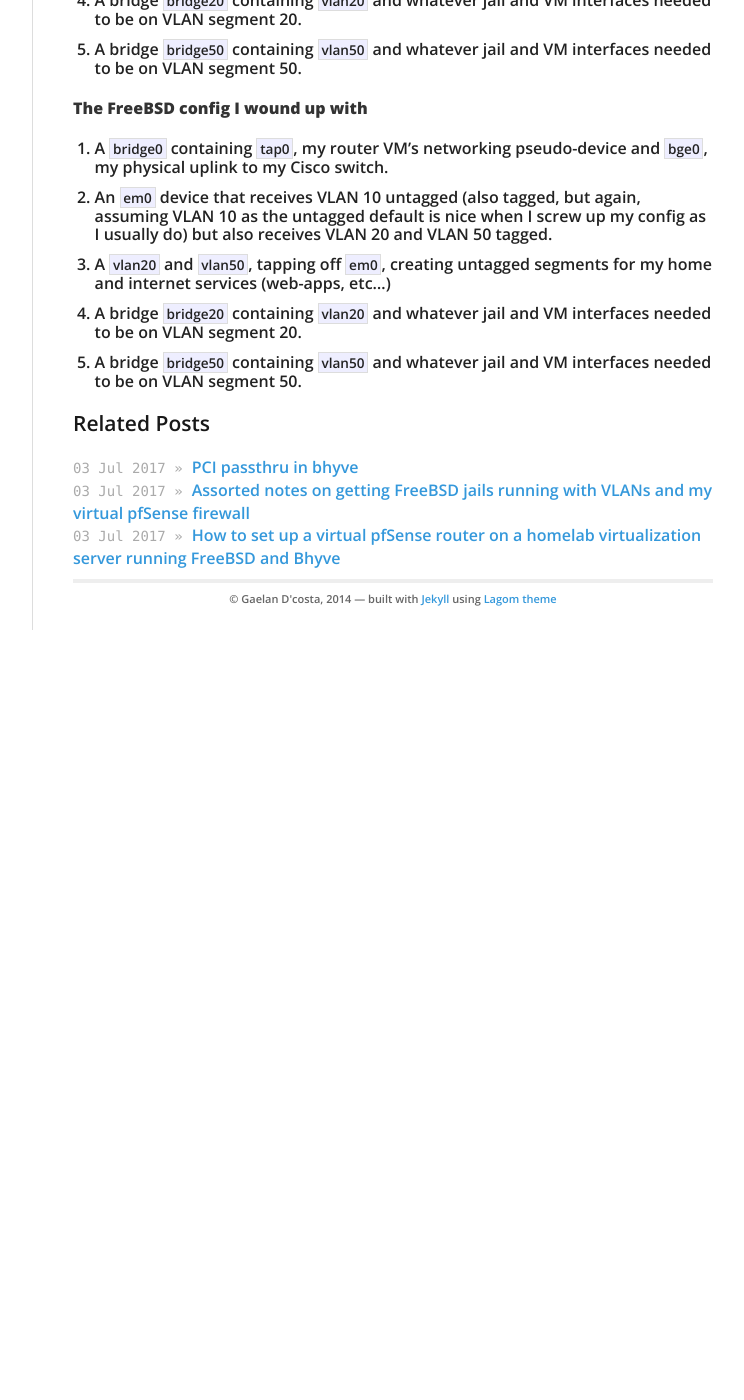
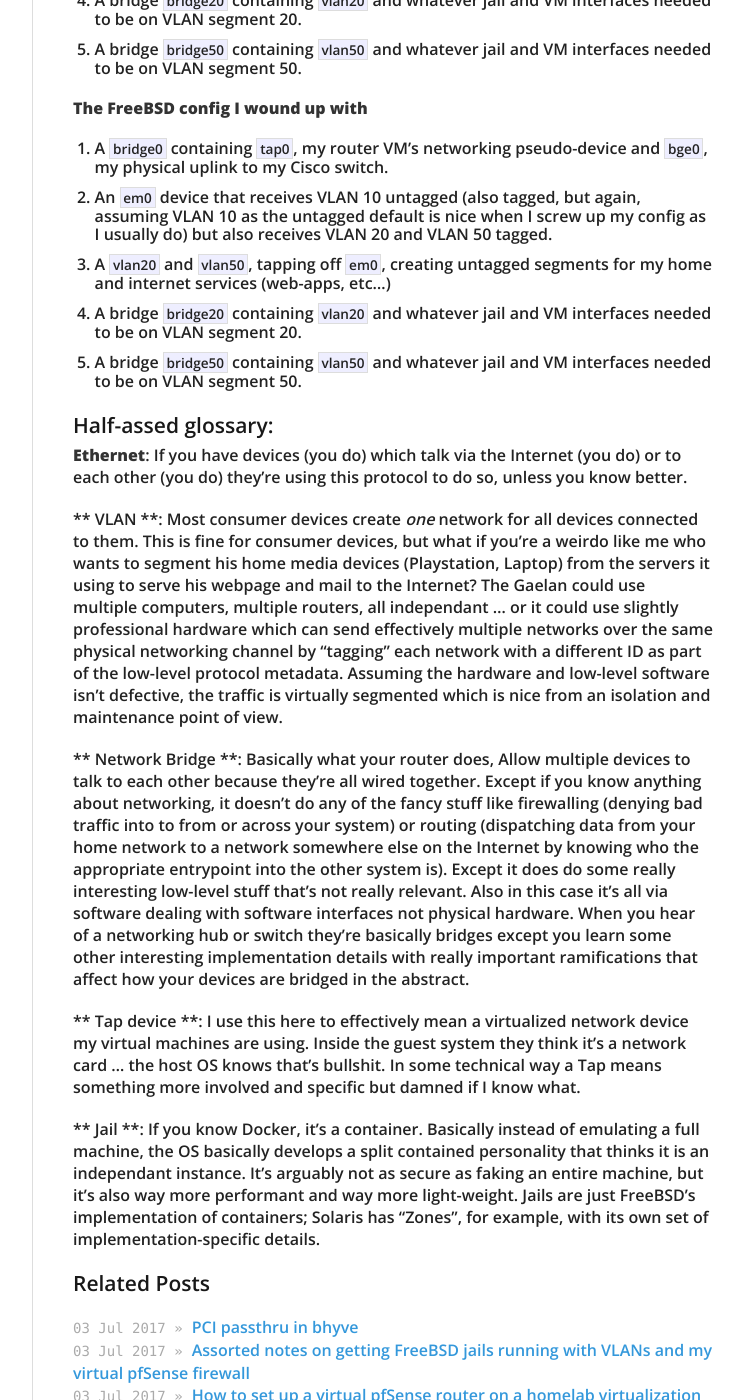
Before and after one commit to RobotDisco/robotdisco.github.com, a Jekyll site: the page built from _posts/2017-12-29-vlans-and-bridges-and-taps-and-jails-in-freebsd.md, in a window 1280 px wide and 1400 px high, scrolled down 3027 px. Shown: the whole window, without its empty margins (378-1122 px from the left). Built offline with Jekyll 4.4.1, drawn with Linux system fonts in a browser that asks for light colours; nearby versions of some CDN libraries; before the commit the page ends 3657 px from its top, so only the background shows below that.

Commit message:
Add a glossary to FreeBSD/VLAN post

```diff
--- a/_posts/2017-12-29-vlans-and-bridges-and-taps-and-jails-in-freebsd.md
+++ b/_posts/2017-12-29-vlans-and-bridges-and-taps-and-jails-in-freebsd.md
@@ -53,3 +53,15 @@ Lastly, here's a few capsule summaries of:
 2. A `vlan20` and `vlan50`, tapping off `em0`, creating untagged segments for my home and internet services (web-apps, etc...)
 3. A bridge `bridge20` containing `vlan20` and whatever jail and VM interfaces needed to be on VLAN segment 20.
 4. A bridge `bridge50` containing `vlan50` and whatever jail and VM interfaces needed to be on VLAN segment 50.
+
+#### Half-assed glossary:
+
+**Ethernet**: If you have devices (you do) which talk via the Internet (you do) or to each other (you do) they're using this protocol to do so, unless you know better.
+
+** VLAN **: Most consumer devices create _one_ network for all devices connected to them. This is fine for consumer devices, but what if you're a weirdo like me who wants to segment his home media devices (Playstation, Laptop) from the servers it using to serve his webpage and mail to the Internet? The Gaelan could use multiple computers, multiple routers, all independant ... or it could use slightly professional hardware which can send effectively multiple networks over the same physical networking channel by "tagging" each network with a different ID as part of the low-level protocol metadata. Assuming the hardware and low-level software isn't defective, the traffic is virtually segmented which is nice from an isolation and maintenance point of view.
+
+** Network Bridge **: Basically what your router does, Allow multiple devices to talk to each other because they're all wired together. Except if you know anything about networking, it doesn't do any of the fancy stuff like firewalling (denying bad traffic into to from or across your system) or routing (dispatching data from your home network to a network somewhere else on the Internet by knowing who the appropriate entrypoint into the other system is). Except it does do some really interesting low-level stuff that's not really relevant. Also in this case it's all via software dealing with software interfaces not physical hardware. When you hear of a networking hub or switch they're basically bridges except you learn some other interesting implementation details with really important ramifications that affect how your devices are bridged in the abstract.
+
+** Tap device **:  I use this here to effectively mean a virtualized network device my virtual machines are using. Inside the guest system they think it's a network card ... the host OS knows that's bullshit. In some technical way a Tap means something more involved and specific but damned if I know what.
+
+** Jail **: If you know Docker, it's a container. Basically instead of emulating a full machine, the OS basically develops a split contained personality that thinks it is an independant instance. It's arguably not as secure as faking an entire machine, but it's also way more performant and way more light-weight. Jails are just FreeBSD's implementation of containers; Solaris has "Zones", for example, with its own set of implementation-specific details.
```
